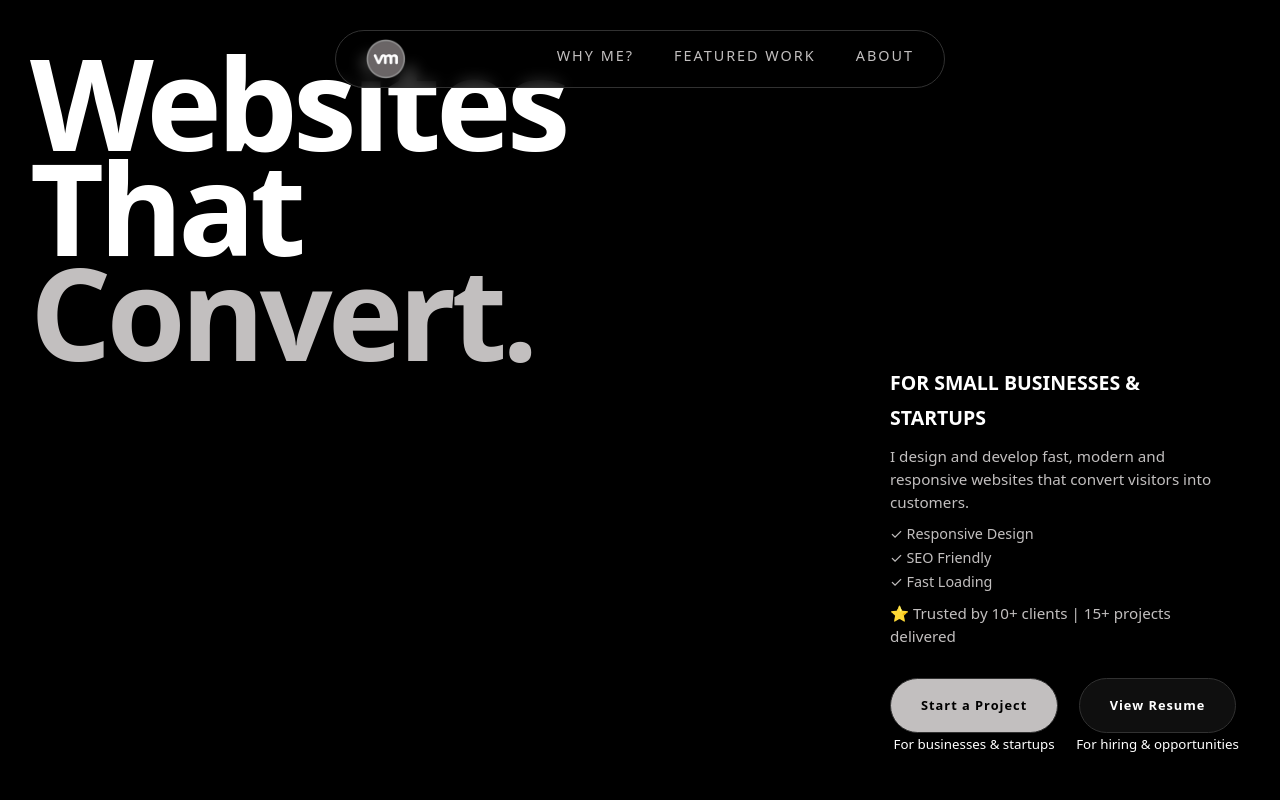
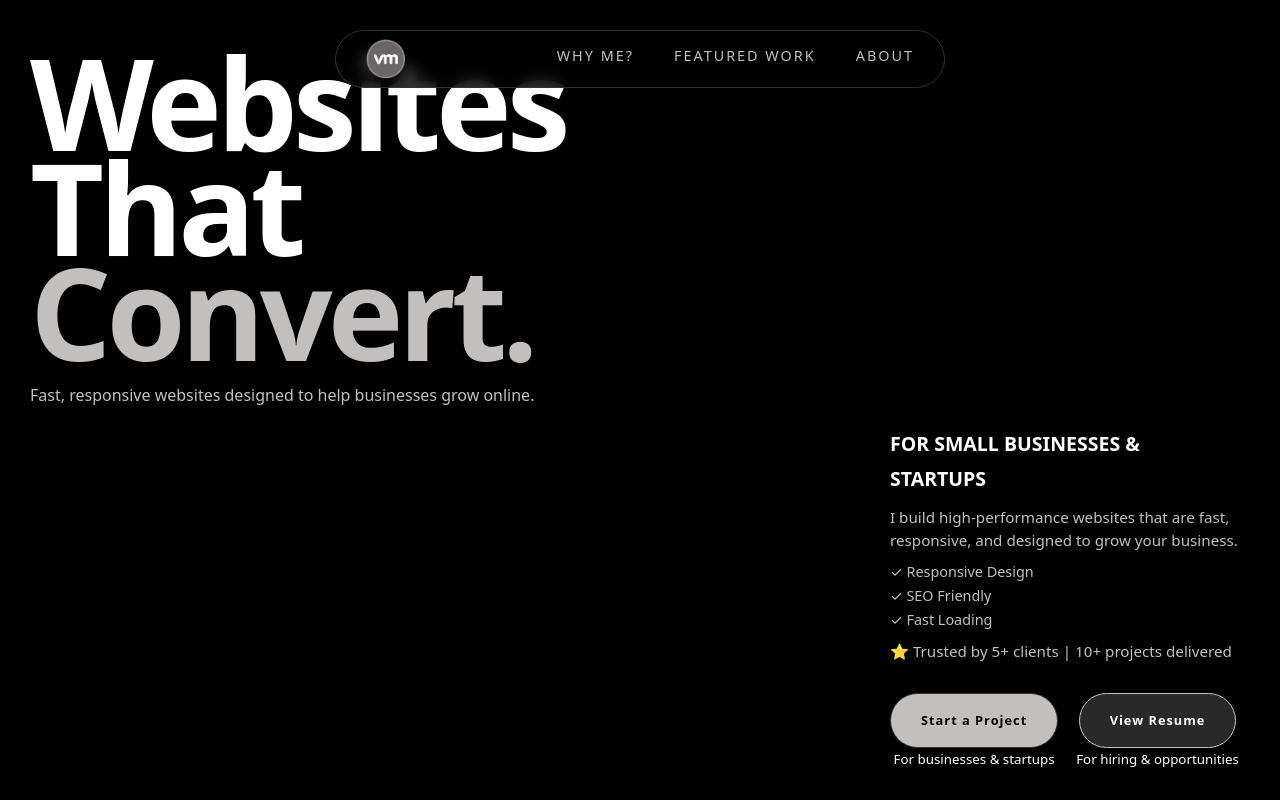
Before and after one commit to vanshika0070/portfolio, a React (Create React App) app: page / in a window 1280 px wide. Shown: the top 800 px of the page. Built offline with nearby package versions, Linux system fonts and the light colour scheme.

Commit message:
Describe the changes

```diff
--- a/src/Banner.js
+++ b/src/Banner.js
@@ -28,6 +28,9 @@ function Banner() {
               <h1>Websites</h1>
               <h1>That</h1>
               <h1 className="gray">Convert.</h1>
+              <p>
+Fast, responsive websites designed to
+help businesses grow online.</p>
             </div>
           </div>
 
@@ -38,10 +41,7 @@ function Banner() {
                 FOR SMALL BUSINESSES & STARTUPS
               </span>
 
-              <p>
-                I design and develop fast, modern and responsive websites that
-                convert visitors into customers.
-              </p>
+              <p>I build high-performance websites that are fast, responsive, and designed to grow your business.</p>
 
               <ul>
                 <li>✓ Responsive Design</li>
@@ -49,7 +49,7 @@ function Banner() {
                 <li>✓ Fast Loading</li>
               </ul>
 
-              <p>⭐ Trusted by 10+ clients | 15+ projects delivered</p>
+              <p>⭐ Trusted by 5+ clients | 10+ projects delivered</p>
 
               <div className="hero-buttons">
                 <div className="buttons">
--- a/src/Contact.css
+++ b/src/Contact.css
@@ -205,7 +205,7 @@
     position: relative;
     overflow: hidden;
     border-radius: 10px;
-    background: var(--card-bg);
+    background: var(--btn-bg);
     border: 3px solid var(--border);
   }
 
--- a/src/Projectsall.js
+++ b/src/Projectsall.js
@@ -80,17 +80,17 @@ export const projectsall = [
   goal: {
     title: "The Goal",
     text: "The goal was to redesign and enhance the dART Creatives website to create a more modern, professional, and engaging online presence. The focus was on improving content clarity, showcasing services effectively, and making it easier for potential clients to explore and connect with the agency.",
-    image: "/images/dart.goal.png",
+    image: "/images/dart.goal.webp",
   },
   challenge: {
     title: "The Challenge",
     text: "The existing website had multiple services and content sections but lacked clear structure and consistency. Presenting all the information without overwhelming users was a key challenge. Additionally, working within WordPress while customizing layouts, integrating plugins, and maintaining performance required careful planning and execution.",
-    image: "/images/dart.challenge.png",
+    image: "/images/dart.challenge.webp",
   },
   result: {
     title: "The Result",
     text: "The final result is a modern, interactive, and professional website that better represents the agency’s brand. Improved content structure, updated messaging, and engaging animations create a smoother and more user-friendly experience. The website now feels more polished, easier to navigate, and more effective in communicating services to potential clients.",
-    image: "/images/dart.result.png",
+    image: "/images/dart.result.webp",
   },
 },
   {
--- a/src/Style.css
+++ b/src/Style.css
@@ -45,11 +45,12 @@ html{
 :root {
     --black: #000;
     --border:#313131;
+    --border-h-btn:#c9c5c5;
+    --text-h-btn:#292929;
     --border-h:#414040;
     --header-bg:#141414;
     --btn-bgh:#181717;
     --btn-bg:#0f0f0f;
-    --card-bg:#070707;
     --text:#c2bfbf;
     --text-h:#929292;
     --white:#fff;
@@ -119,9 +120,9 @@ section{
  .btn-dark {
   display: inline-block;
   padding: 15px 30px;
-  border:1px solid var(--border);
+  border:1px solid var(--border-h-btn);
   border-radius: 30px;
-   background: var(--btn-bg) !important;
+   background: var(--text-h-btn) !important;
   color: var(--white);
   text-decoration: none;
   letter-spacing: 1px;
@@ -134,8 +135,8 @@ section{
 }
 
 .btn-dark:hover {
-  background: var(--black) !important;
-  border:1px solid var(--border-h);
+  background: var(--card-bg) !important;
+  border:1px solid var(--border-h-btn);
 }
 
 /* ////// */
```
